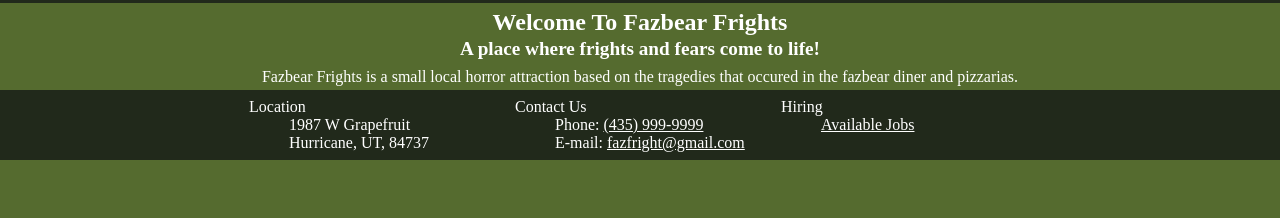
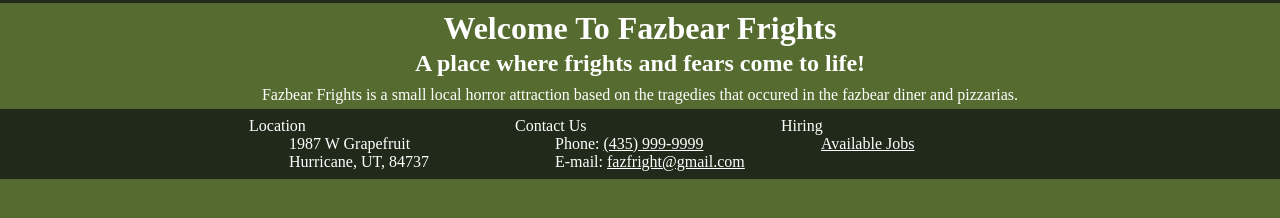
Before and after one commit to sal2154160/Personal-Interest-Final-Project-4.0, a plain HTML site: page index.html in a window 1280 px wide. Shown: the part 122-340 px from the top of the page. Drawn offline with Linux system fonts and the light colour scheme.

Commit message:
made headings bigger

```diff
--- a/index.html
+++ b/index.html
@@ -16,7 +16,7 @@
         </ul>
       </nav>
     </header>
-    <h2>Welcome To Fazbear Frights</h2>
+    <h1>Welcome To Fazbear Frights</h1>
     <h2 id="sub">A place where frights and fears come to life!</h2>
     <p>Fazbear Frights is a small local horror attraction based on the tragedies that
       occured in the fazbear diner and pizzarias. </p>
--- a/style.css
+++ b/style.css
@@ -26,12 +26,11 @@ p, h1, h2, h3, h4, h5, li {
 a {
   color: white;
 }
-h2, p {
+h1, h2#sub, p {
   text-align: center;
 }
 h2#sub {
   padding-top: 0;
-  font-size: 1.2em;
 }
 
 /* Horizontal Nav */
```
